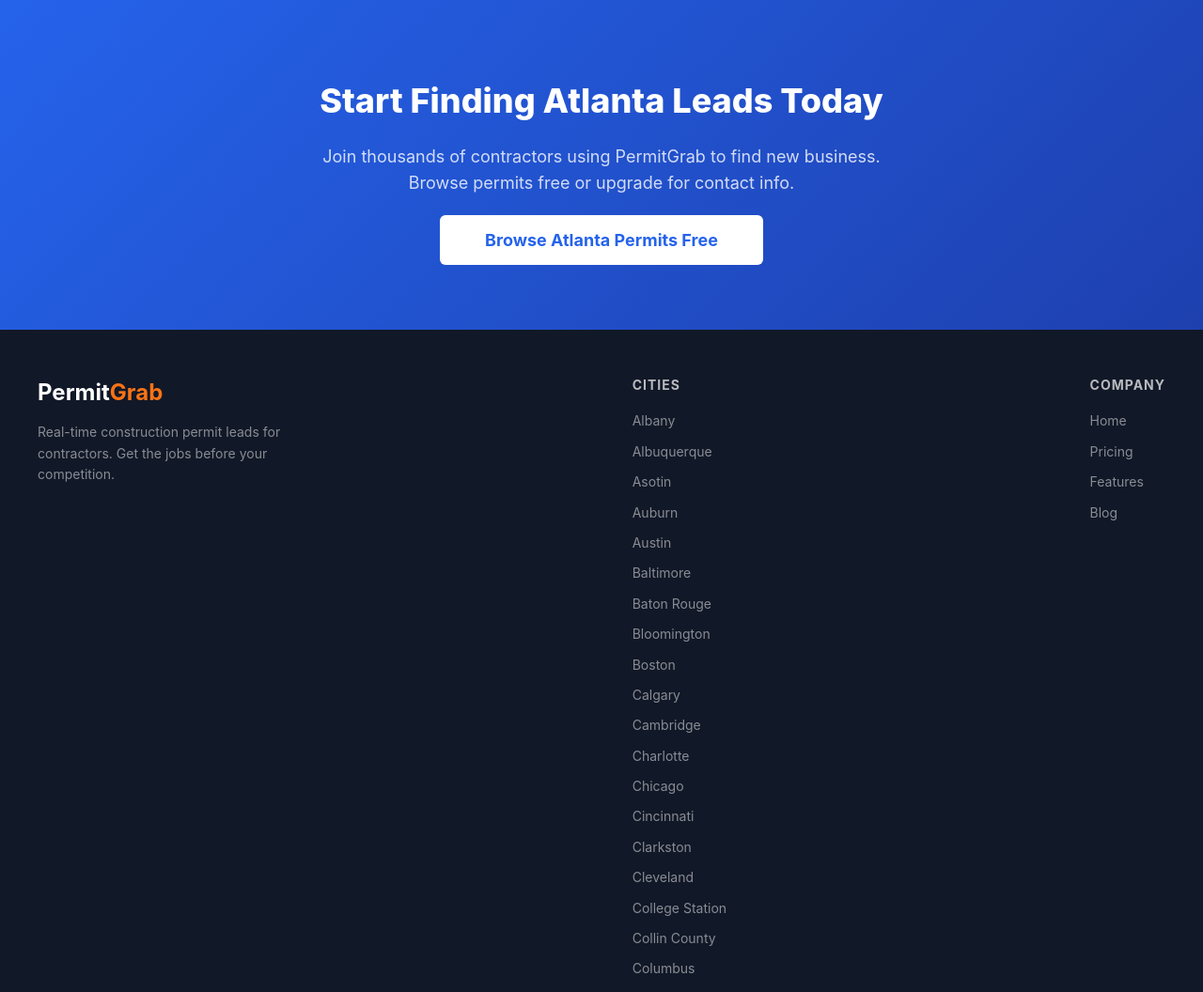
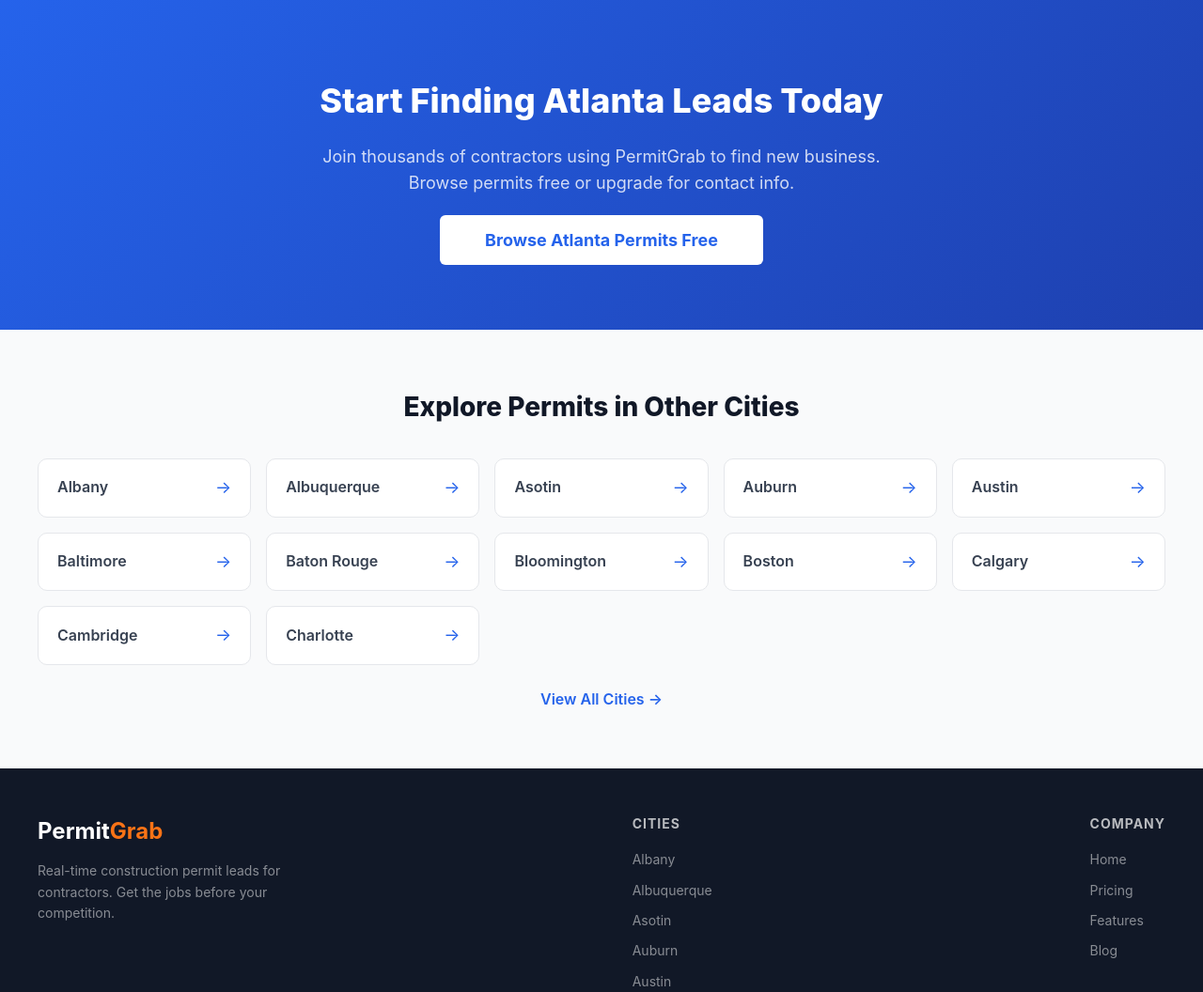
Before and after one commit to wcrainshaw-eng/permitgrab, a Flask app: page /permits/atlanta in a window 1280 px wide. Shown: the part 2840-3896 px from the top of the page at 94% size. Run offline with Flask 3, Linux system fonts and the light colour scheme; data that the repository does not hold is empty.

Commit message:
Part 17: Add cross-links to city landing pages
- Added "Explore Permits in Other Cities" section above footer
- Grid layout with 12 cities max and "View All" link
- Improves internal linking for SEO

🤖 Generated with [Claude Code](https://claude.com/claude-code)

Co-Authored-By: Claude Opus 4.5 <noreply@anthropic.com>

```diff
--- a/templates/city_landing.html
+++ b/templates/city_landing.html
@@ -505,6 +505,63 @@ body {
   background: var(--gray-100);
 }
 
+/* EXPLORE OTHER CITIES */
+.explore-cities {
+  padding: 60px 32px;
+  background: var(--gray-50);
+}
+.explore-inner {
+  max-width: 1200px;
+  margin: 0 auto;
+}
+.explore-cities h2 {
+  font-size: 28px;
+  font-weight: 800;
+  color: var(--gray-900);
+  text-align: center;
+  margin-bottom: 32px;
+}
+.cities-grid {
+  display: grid;
+  grid-template-columns: repeat(auto-fill, minmax(200px, 1fr));
+  gap: 16px;
+}
+.city-link-card {
+  display: flex;
+  justify-content: space-between;
+  align-items: center;
+  background: white;
+  border: 1px solid var(--gray-200);
+  border-radius: 10px;
+  padding: 16px 20px;
+  text-decoration: none;
+  color: var(--gray-700);
+  transition: all .2s;
+}
+.city-link-card:hover {
+  border-color: var(--primary);
+  box-shadow: 0 4px 12px rgba(37,99,235,.1);
+}
+.city-link-name {
+  font-weight: 600;
+}
+.city-link-arrow {
+  color: var(--primary);
+  font-size: 18px;
+}
+.view-all-cities {
+  text-align: center;
+  margin-top: 24px;
+}
+.view-all-cities a {
+  color: var(--primary);
+  font-weight: 600;
+  text-decoration: none;
+}
+.view-all-cities a:hover {
+  text-decoration: underline;
+}
+
 /* FOOTER */
 .footer {
   background: var(--gray-900);
@@ -820,6 +877,26 @@ body {
   <a href="/?city={{ city_name }}" class="btn-cta">Browse {{ city_name }} Permits Free</a>
 </section>
 
+<!-- EXPLORE OTHER CITIES -->
+<section class="explore-cities">
+  <div class="explore-inner">
+    <h2>Explore Permits in Other Cities</h2>
+    <div class="cities-grid">
+      {% for city in other_cities[:12] %}
+      <a href="/permits/{{ city.slug }}" class="city-link-card">
+        <span class="city-link-name">{{ city.name }}</span>
+        <span class="city-link-arrow">&rarr;</span>
+      </a>
+      {% endfor %}
+    </div>
+    {% if other_cities|length > 12 %}
+    <div class="view-all-cities">
+      <a href="/">View All Cities &rarr;</a>
+    </div>
+    {% endif %}
+  </div>
+</section>
+
 <!-- FOOTER -->
 <footer class="footer">
   <div class="footer-inner">
```
